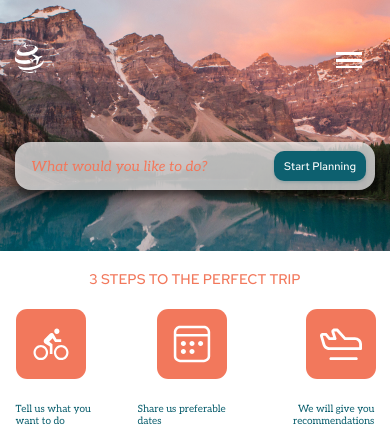
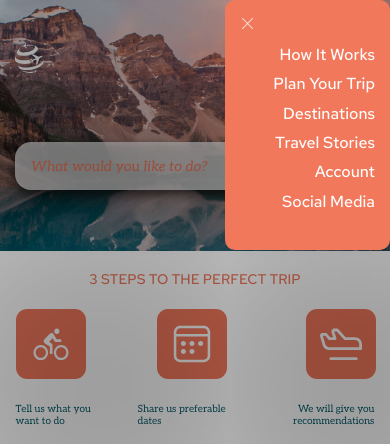
Before and after one commit to VolhaYu/momentum1, a plain HTML site: page travel/index.html in a window 390 px wide. Both pictures are taken after a click on the element 353 px from the left and 60 px from the top of the page. Shown: the top 444 px of the page. Drawn offline with Linux system fonts and the light colour scheme.

Commit message:
fix: fix index.js

```diff
--- a/travel/index.html
+++ b/travel/index.html
@@ -10,7 +10,6 @@
     <link rel="icon" href="assets/img/icons-солнце.ico">
     <link rel="stylesheet" href="css/normalize.css">
     <link rel="stylesheet" href="css/style.css">
-    <script src="index.js" defer></script>
 </head>
 <body>
     <header class="header">
@@ -147,7 +146,7 @@
                         </div>
                     </div>
                     <div class="story">
-                        <img class="img-story" src="assets/img/Rectangle_17.jpg" alt="фото">
+                        <img class="img-story" src="assets/img/Rectangle_27.jpg" alt="фото">
                         <div class="text-story">
                             <h3>I left my heart in the Mountains!</h3>
                             <p class="p-story" lang="zxx">
@@ -159,7 +158,7 @@
                         </div>
                     </div>
                     <div class="story story4">
-                        <img class="img-story" src="assets/img/Rectangle_27.jpg" alt="фото">
+                        <img class="img-story" src="assets/img/Rectangle_17.jpg" alt="фото">
                         <div class="text-story">
                             <h3>The Longest journey in my life!</h3>
                             <p class="p-story" lang="zxx">
@@ -191,5 +190,6 @@
             </div>
         </div>
     </footer>
+    <script src="index.js" defer></script>
 </body>
 </html>
--- a/travel/index.js
+++ b/travel/index.js
@@ -3,9 +3,9 @@ const nav = document.querySelector('.nav');
 const menuClose = document.querySelector('.window-close');
 const menuLink = document.querySelectorAll('.nav-link');
 
-burgerItem.addEventListener('click', () => {
+burgerItem.addEventListener('click', (e) => {
     nav.classList.add('nav-active');
-
+    e.stopPropagation();
 });
 
 menuClose.addEventListener('click', () => {
@@ -17,7 +17,6 @@ for(let i = 0; i < menuLink.length; i++) {
         nav.classList.remove('nav-active');
     });
 }
-
 document.addEventListener('click', e => {
     let target = e.target;
     let its_nav = target == nav || nav.contains(target);
```
